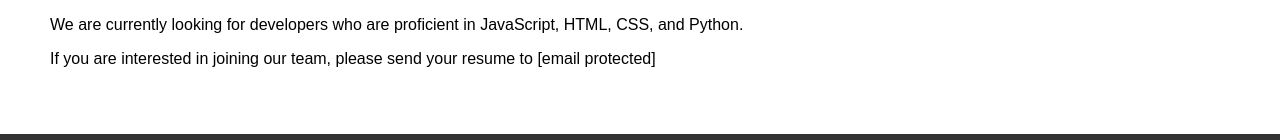
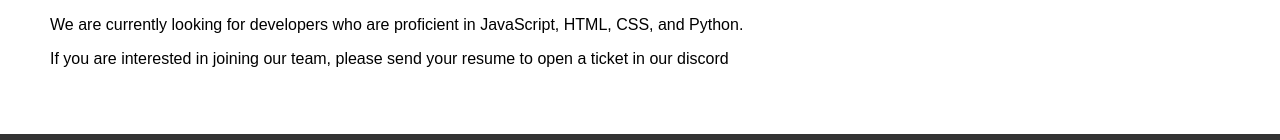
Before and after one commit to Loadify12/loadify.github.io, a plain HTML site: page index.html in a window 1280 px wide. Shown: the part 695-835 px from the top of the page. Drawn offline with Linux system fonts and the light colour scheme.

Commit message:
Update index.html

```diff
--- a/index.html
+++ b/index.html
@@ -29,7 +29,7 @@
   <section id="jobs">
     <h2>Join Our Team</h2>
     <p>We are currently looking for developers who are proficient in JavaScript, HTML, CSS, and Python.</p>
-    <p>If you are interested in joining our team, please send your resume to [email protected]</p>
+    <p>If you are interested in joining our team, please send your resume to open a ticket in our discord</p>
   </section>
 
   <footer>
```
